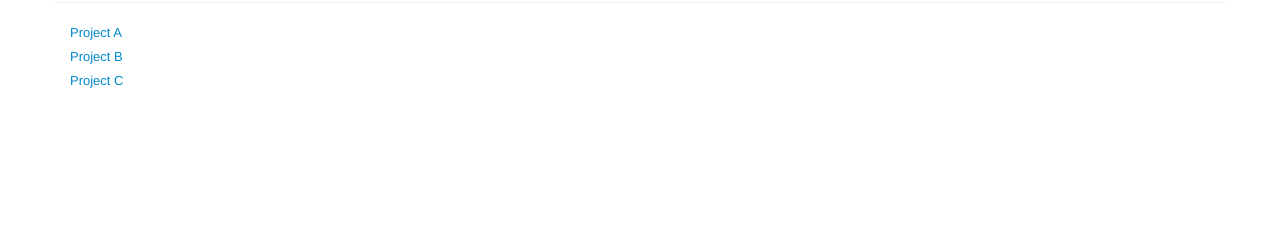
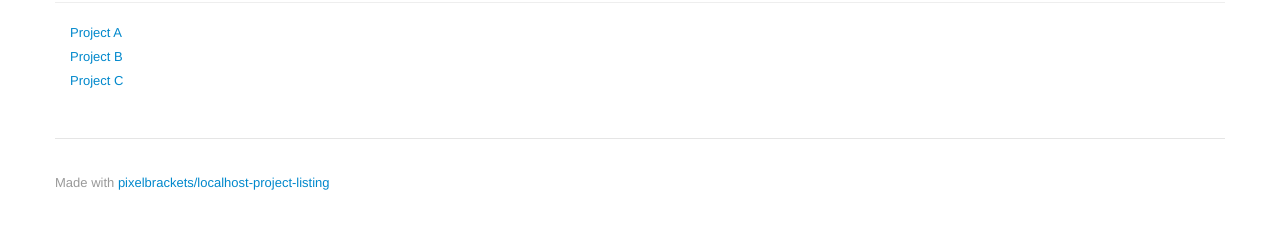
Before and after one commit to pixelbrackets/localhost-project-listing, a website: page web/index.html in a window 1280 px wide. Shown: the part 186-414 px from the top of the page. Drawn offline with Linux system fonts and the light colour scheme.

Commit message:
[FEATURE] ✨ Add credits footer
Add a footer to assign credits or link to a how to guide.

```diff
--- a/web/index.html
+++ b/web/index.html
@@ -28,6 +28,10 @@
         <li><a href="/project-c/">Project C</a></li>
       </ul>
     </header>
+
+    <footer class="footer muted">
+      Made with <a href="https://gitlab.com/pixelbrackets/localhost-project-listing">pixelbrackets/localhost-project-listing</a>
+    </footer>
   </div>
 
 </body>
```
